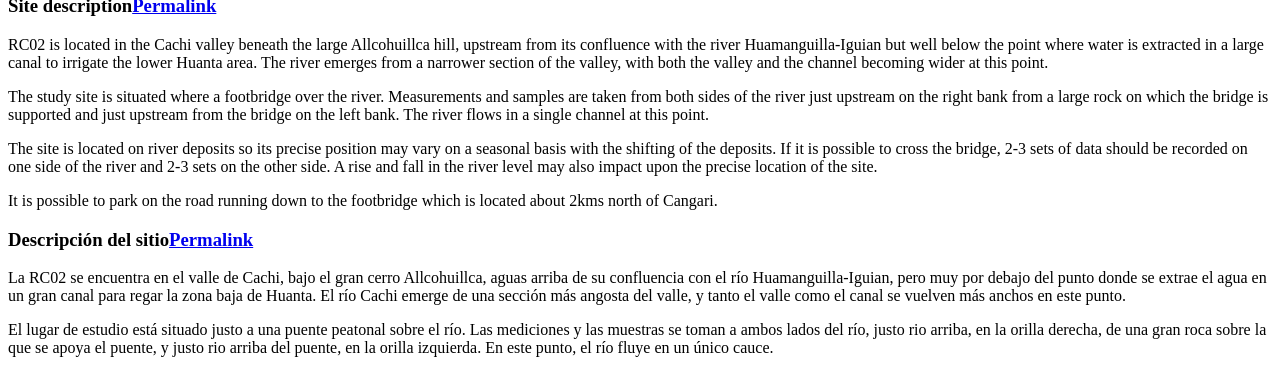
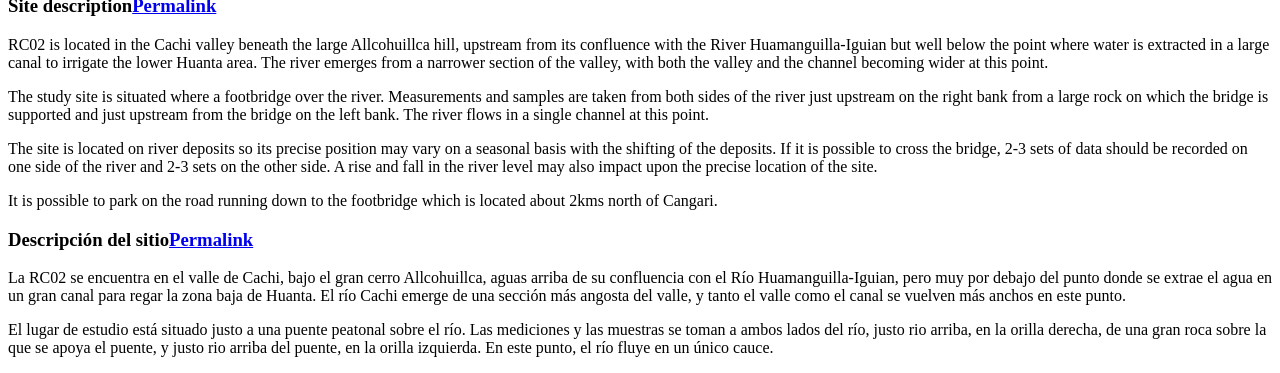
Before and after one commit to HVLepage/cavep-unah, a Jekyll site: the page built from _docs/site-network/RC02.md, in a window 1280 px wide and 900 px high, scrolled down 1737 px, cut to the strip 224-597 px from the top of the window. Built offline with Jekyll 4.4.1, drawn with Linux system fonts in a browser that asks for light colours; comment, search, counter and statistics services are not loaded.

Commit message:
Update RC02.md

```diff
--- a/_docs/site-network/RC02.md
+++ b/_docs/site-network/RC02.md
@@ -33,7 +33,7 @@ Site RC02 - View downstream. (March 2023) (John Forrest)
 
 ### Site description
 
-RC02 is located in the Cachi valley beneath the large Allcohuillca hill, upstream from its confluence with the river Huamanguilla-Iguian but well below the point where water is extracted in a large canal to irrigate the lower Huanta area. The river emerges from a narrower section of the valley, with both the valley and the channel becoming wider at this point.
+RC02 is located in the Cachi valley beneath the large Allcohuillca hill, upstream from its confluence with the River Huamanguilla-Iguian but well below the point where water is extracted in a large canal to irrigate the lower Huanta area. The river emerges from a narrower section of the valley, with both the valley and the channel becoming wider at this point.
 
 The study site is situated where a footbridge over the river. Measurements and samples are taken from both sides of the river just upstream on the right bank from a large rock on which the bridge is supported and just upstream from the bridge on the left bank. The river flows in a single channel at this point.
 
@@ -44,7 +44,7 @@ It is possible to park on the road running down to the footbridge which is locat
 
 ### Descripción del sitio
 
-La RC02 se encuentra en el valle de Cachi, bajo el gran cerro Allcohuillca, aguas arriba de su confluencia con el río Huamanguilla-Iguian, pero muy por debajo del punto donde se extrae el agua en un gran canal para regar la zona baja de Huanta. El río Cachi emerge de una sección más angosta del valle, y tanto el valle como el canal se vuelven más anchos en este punto.
+La RC02 se encuentra en el valle de Cachi, bajo el gran cerro Allcohuillca, aguas arriba de su confluencia con el Río Huamanguilla-Iguian, pero muy por debajo del punto donde se extrae el agua en un gran canal para regar la zona baja de Huanta. El río Cachi emerge de una sección más angosta del valle, y tanto el valle como el canal se vuelven más anchos en este punto.
 
 El lugar de estudio está situado justo a una puente peatonal sobre el río. Las mediciones y las muestras se toman a ambos lados del río, justo rio arriba, en la orilla derecha, de una gran roca sobre la que se apoya el puente, y justo rio arriba del puente, en la orilla izquierda. En este punto, el río fluye en un único cauce.
 
```
